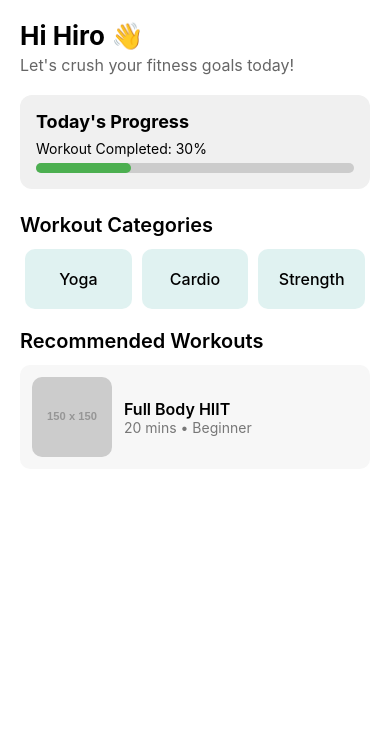
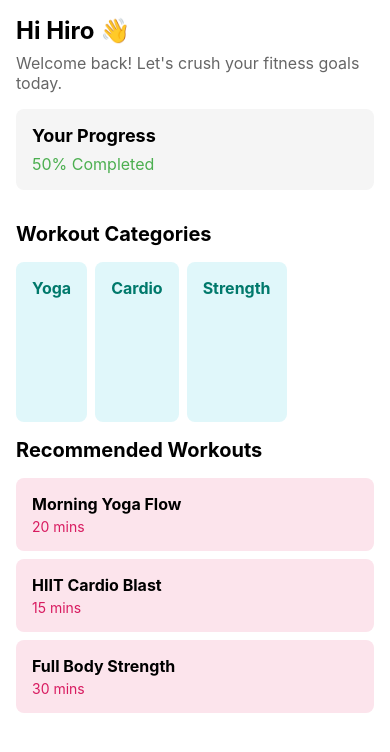
Before and after one commit to Rishu172005/VITALFITAPP, a React Native app: screen /Home in a window 390 px wide. Shown: the top 752 px of the page. Built offline with nearby package versions, Linux system fonts and the light colour scheme.

Commit message:
update lockscreen

```diff
--- a/screens/HomeScreen.js
+++ b/screens/HomeScreen.js
@@ -1,61 +1,99 @@
 // HomeScreen.js
 
-import React from 'react';
-import { View, Text, StyleSheet, ScrollView, TouchableOpacity, Image } from 'react-native';
+import React, { useState, useEffect } from 'react';
+import { View, Text, FlatList, StyleSheet, TouchableOpacity } from 'react-native';
 
 export default function HomeScreen() {
+  const [userName, setUserName] = useState('Hiro');
+  const [progress, setProgress] = useState(50); // Example: 50% progress
+  const [categories, setCategories] = useState([]);
+  const [recommendedWorkouts, setRecommendedWorkouts] = useState([]);
+
+  // Simulate fetching data
+  useEffect(() => {
+    // Fetch workout categories
+    setCategories([
+      { id: '1', name: 'Yoga' },
+      { id: '2', name: 'Cardio' },
+      { id: '3', name: 'Strength' },
+    ]);
+
+    // Fetch recommended workouts
+    setRecommendedWorkouts([
+      { id: '1', title: 'Morning Yoga Flow', duration: '20 mins' },
+      { id: '2', title: 'HIIT Cardio Blast', duration: '15 mins' },
+      { id: '3', title: 'Full Body Strength', duration: '30 mins' },
+    ]);
+  }, []);
+
   return (
-    <ScrollView style={styles.container}>
-      <Text style={styles.greeting}>Hi Hiro 👋</Text>
-      <Text style={styles.subtitle}>Let's crush your fitness goals today!</Text>
+    <View style={styles.container}>
+      {/* Welcome Section */}
+      <Text style={styles.welcomeText}>Hi {userName} 👋</Text>
+      <Text style={styles.subText}>Welcome back! Let's crush your fitness goals today.</Text>
 
+      {/* Progress Card */}
       <View style={styles.progressCard}>
-        <Text style={styles.cardTitle}>Today's Progress</Text>
-        <Text style={styles.progressText}>Workout Completed: 30%</Text>
-        <View style={styles.progressBar}>
-          <View style={[styles.progressFill, { width: '30%' }]} />
-        </View>
+        <Text style={styles.progressText}>Your Progress</Text>
+        <Text style={styles.progressValue}>{progress}% Completed</Text>
       </View>
 
+      {/* Workout Categories */}
       <Text style={styles.sectionTitle}>Workout Categories</Text>
-      <View style={styles.categoryRow}>
-        {['Yoga', 'Cardio', 'Strength'].map((cat) => (
-          <TouchableOpacity key={cat} style={styles.categoryCard}>
-            <Text style={styles.categoryText}>{cat}</Text>
+      <FlatList
+        data={categories}
+        horizontal
+        keyExtractor={(item) => item.id}
+        renderItem={({ item }) => (
+          <TouchableOpacity style={styles.categoryCard}>
+            <Text style={styles.categoryText}>{item.name}</Text>
           </TouchableOpacity>
-        ))}
-      </View>
+        )}
+        showsHorizontalScrollIndicator={false}
+      />
 
+      {/* Recommended Workouts */}
       <Text style={styles.sectionTitle}>Recommended Workouts</Text>
-      <View style={styles.recommendCard}>
-        <Image
-          source={{ uri: 'https://via.placeholder.com/150' }}
-          style={styles.recommendImage}
-        />
-        <View style={{ flex: 1 }}>
-          <Text style={styles.recommendTitle}>Full Body HIIT</Text>
-          <Text style={styles.recommendSub}>20 mins • Beginner</Text>
-        </View>
-      </View>
-    </ScrollView>
+      <FlatList
+        data={recommendedWorkouts}
+        keyExtractor={(item) => item.id}
+        renderItem={({ item }) => (
+          <View style={styles.workoutCard}>
+            <Text style={styles.workoutTitle}>{item.title}</Text>
+            <Text style={styles.workoutDuration}>{item.duration}</Text>
+          </View>
+        )}
+      />
+    </View>
   );
 }
 
 const styles = StyleSheet.create({
-  container: { flex: 1, padding: 20, backgroundColor: '#fff' },
-  greeting: { fontSize: 26, fontWeight: 'bold', marginBottom: 4 },
-  subtitle: { fontSize: 16, color: '#666', marginBottom: 20 },
-  progressCard: { backgroundColor: '#f0f0f0', borderRadius: 12, padding: 16, marginBottom: 24 },
-  cardTitle: { fontSize: 18, fontWeight: 'bold', marginBottom: 8 },
-  progressText: { fontSize: 14, marginBottom: 6 },
-  progressBar: { height: 10, backgroundColor: '#ccc', borderRadius: 5 },
-  progressFill: { height: '100%', backgroundColor: '#4CAF50', borderRadius: 5 },
-  sectionTitle: { fontSize: 20, fontWeight: '600', marginBottom: 12 },
-  categoryRow: { flexDirection: 'row', justifyContent: 'space-between', marginBottom: 20 },
-  categoryCard: { backgroundColor: '#E0F2F1', padding: 20, borderRadius: 10, flex: 1, alignItems: 'center', marginHorizontal: 5 },
-  categoryText: { fontSize: 16, fontWeight: '500' },
-  recommendCard: { flexDirection: 'row', alignItems: 'center', padding: 12, backgroundColor: '#f7f7f7', borderRadius: 10 },
-  recommendImage: { width: 80, height: 80, borderRadius: 10, marginRight: 12 },
-  recommendTitle: { fontSize: 16, fontWeight: '600' },
-  recommendSub: { fontSize: 14, color: '#777' },
+  container: { flex: 1, padding: 16, backgroundColor: '#fff' },
+  welcomeText: { fontSize: 24, fontWeight: 'bold', marginBottom: 8 },
+  subText: { fontSize: 16, color: '#666', marginBottom: 16 },
+  progressCard: {
+    backgroundColor: '#f5f5f5',
+    padding: 16,
+    borderRadius: 8,
+    marginBottom: 16,
+  },
+  progressText: { fontSize: 18, fontWeight: 'bold' },
+  progressValue: { fontSize: 16, color: '#4caf50', marginTop: 8 },
+  sectionTitle: { fontSize: 20, fontWeight: 'bold', marginVertical: 16 },
+  categoryCard: {
+    backgroundColor: '#e0f7fa',
+    padding: 16,
+    borderRadius: 8,
+    marginRight: 8,
+  },
+  categoryText: { fontSize: 16, fontWeight: 'bold', color: '#00796b' },
+  workoutCard: {
+    backgroundColor: '#fce4ec',
+    padding: 16,
+    borderRadius: 8,
+    marginBottom: 8,
+  },
+  workoutTitle: { fontSize: 16, fontWeight: 'bold' },
+  workoutDuration: { fontSize: 14, color: '#d81b60', marginTop: 4 },
 });
```
Also changed, not shown: 1 other file (tests, documents, lock files or other folders).
